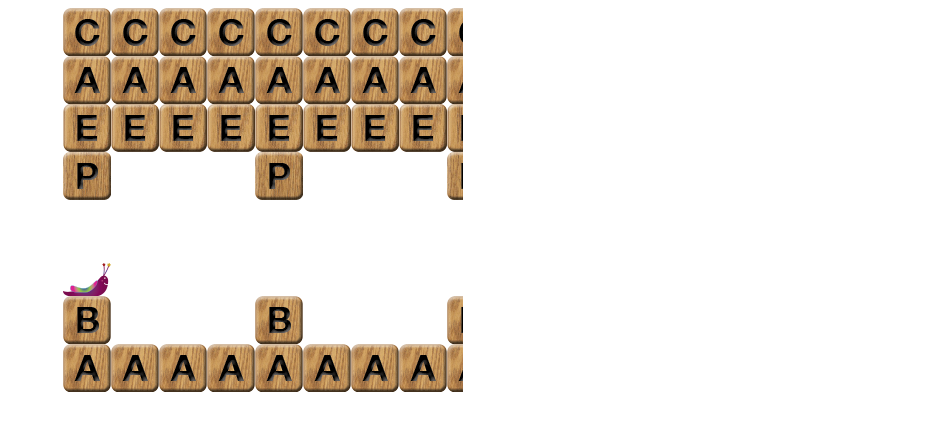
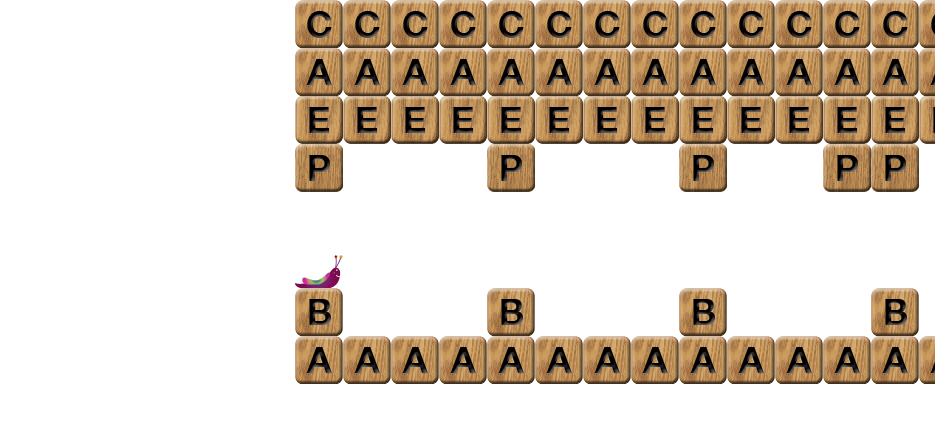
Before and after one commit to kotsoft/Snail, a plain HTML site: page index.html in a window 1280 px wide. Shown: the whole page, without its empty margins (345-1280 px from the left). Drawn offline with Linux system fonts and the light colour scheme.

Commit message:
Fill window

```diff
--- a/controller.js
+++ b/controller.js
@@ -8,7 +8,7 @@ SNAIL.blockWidth  = 48;
 SNAIL.blockHeight = 48;
 
 SNAIL.numBlocksWidth  = 100;
-SNAIL.numBlocksHeight = 8;
+SNAIL.numBlocksHeight = 30;
 
 // Width only needs to be as big as the view.
 SNAIL.canvasRenderWidth  = SNAIL.numBlocksHeight  * SNAIL.blockWidth;
@@ -25,8 +25,8 @@ SNAIL.startGame = function(){
   // SNAIL.canvas.height = SNAIL.canvasRenderHeight;
 	SNAIL.ctx = SNAIL.canvas.getContext('2d');
 
-	SNAIL.canvas.width = 800;
-	SNAIL.canvas.height = SNAIL.canvasRenderHeight;
+	SNAIL.canvas.width = window.innerWidth;
+	SNAIL.canvas.height = window.innerHeight;
 
 	SNAIL.initEvents();
 	SNAIL.initBlocks();
@@ -35,6 +35,7 @@ SNAIL.startGame = function(){
 };
 
 SNAIL.initBlocks = function(){
+
 	for (var x = 0; x < SNAIL.numBlocksWidth; x++) {
 		// SNAIL.staticBlocks.push(['A',0,0,0,0,0,0,'B']);
 		if (x % 4 == 0) {
--- a/index.html
+++ b/index.html
@@ -8,7 +8,7 @@
   <script src="player.js"></script>
   <script src="levelwords.js"></script>
 </head>
-<body>
+<body style="overflow:hidden; margin:0;">
 
 <canvas id="gameCanvas"></canvas>
 
```
